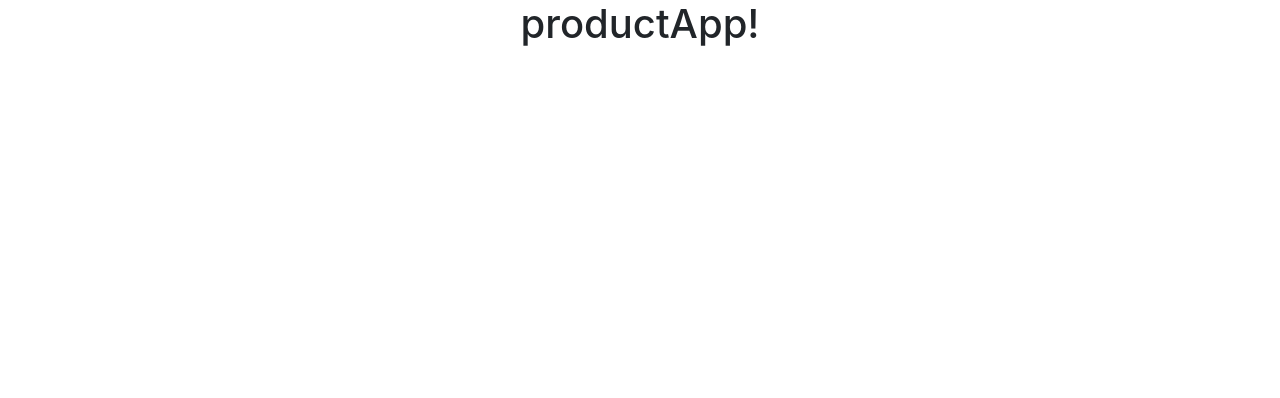
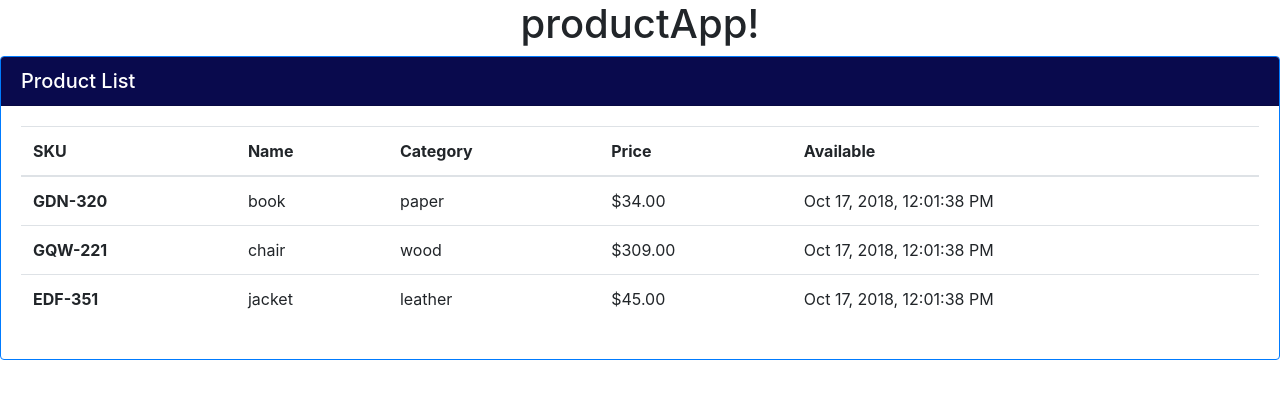
Before and after one commit to zeinabsamir/products-application, an Angular app: page / in a window 1280 px wide. Shown: the top 398 px of the page. Built offline with nearby package versions, Linux system fonts and the light colour scheme.

Commit message:
Create a product list component

```diff
--- a/src/app/app.component.html
+++ b/src/app/app.component.html
@@ -4,3 +4,4 @@
  {{ title }}!
   </h1>
 </div>
+<app-product-list></app-product-list>
--- a/src/app/app.module.ts
+++ b/src/app/app.module.ts
@@ -2,10 +2,14 @@ import { BrowserModule } from '@angular/platform-browser';
 import { NgModule } from '@angular/core';
 
 import { AppComponent } from './app.component';
+import { ProductListComponent } from './product/product-list/product-list.component';
+
 
 @NgModule({
   declarations: [
-    AppComponent
+    AppComponent,
+    ProductListComponent,
+
   ],
   imports: [
     BrowserModule
--- /dev/null
+++ b/src/app/product/product-list/product-list.component.html
@@ -0,0 +1,27 @@
+<div class="card border-primary mb-3">
+  <h5 class="card-header text-white" style="background-color: rgb(9, 10, 77);"> Product List</h5>
+  <div class="card-body">
+    <div class="table-responsive">
+      <table *ngIf="products && products.length"class="table">
+        <thead>
+          <tr>
+            <th scope="col">SKU</th>
+            <th scope="col">Name</th>
+            <th scope="col">Category</th>
+            <th scope="col">Price</th>
+            <th scope="col">Available</th>
+          </tr>
+        </thead>
+        <tbody>
+          <tr *ngFor='let product of products'>
+            <th scope="row">{{product.SKU}}</th>
+            <td>{{product.name}}</td>
+            <td>{{product.category}}</td>
+            <td>{{product.price | currency}}</td>
+            <td>{{product.date | date:'medium'}}</td>
+          </tr>
+        </tbody>
+      </table>
+    </div>
+  </div>
+</div>
--- /dev/null
+++ b/src/app/product/product-list/product-list.component.ts
@@ -0,0 +1,20 @@
+import { Component, OnInit } from '@angular/core';
+
+@Component({
+  selector: 'app-product-list',
+  templateUrl: './product-list.component.html',
+  styleUrls: ['./product-list.component.css']
+})
+export class ProductListComponent implements OnInit {
+
+  products = [
+    {SKU: 'GDN-320', name: 'book', category: 'paper', price: 34, date: new Date(), imageUrl: '' },
+    {SKU: 'GQW-221', name: 'chair', category: 'wood', price: 309, date: new Date(), imageUrl: '' },
+    {SKU: 'EDF-351', name: 'jacket', category: 'leather', price: 45, date: new Date(), imageUrl: '' }
+  ];
+  constructor() { }
+
+  ngOnInit() {
+  }
+
+}
```
Also changed, not shown: src/app/product/product-list/product-list.component.css (added).
